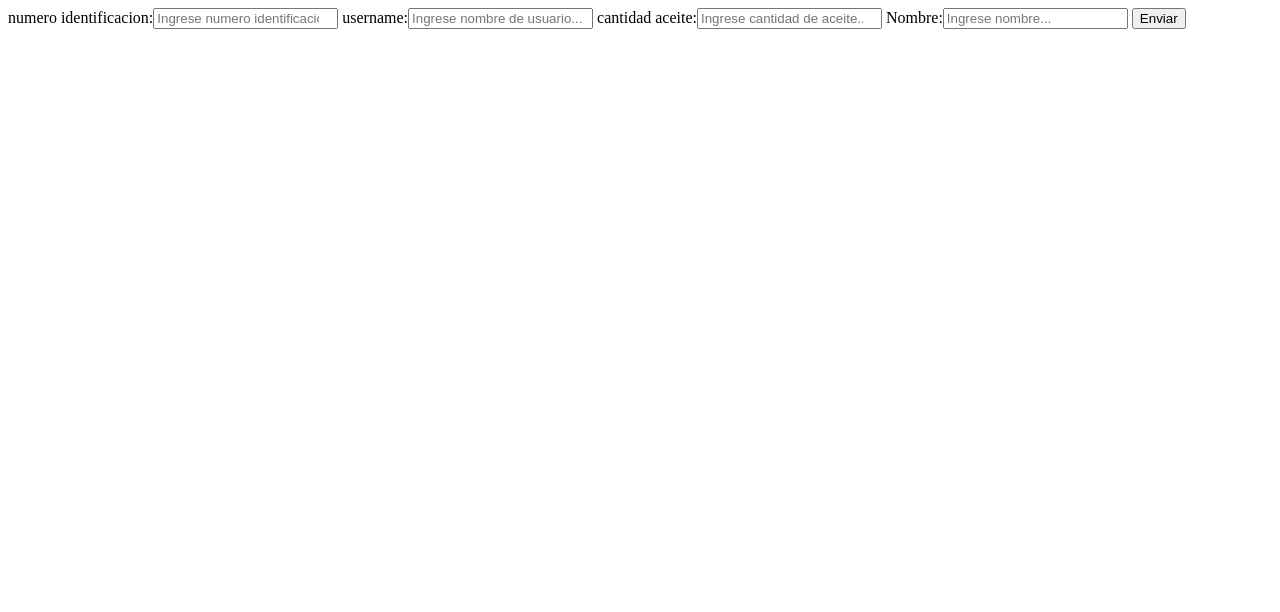
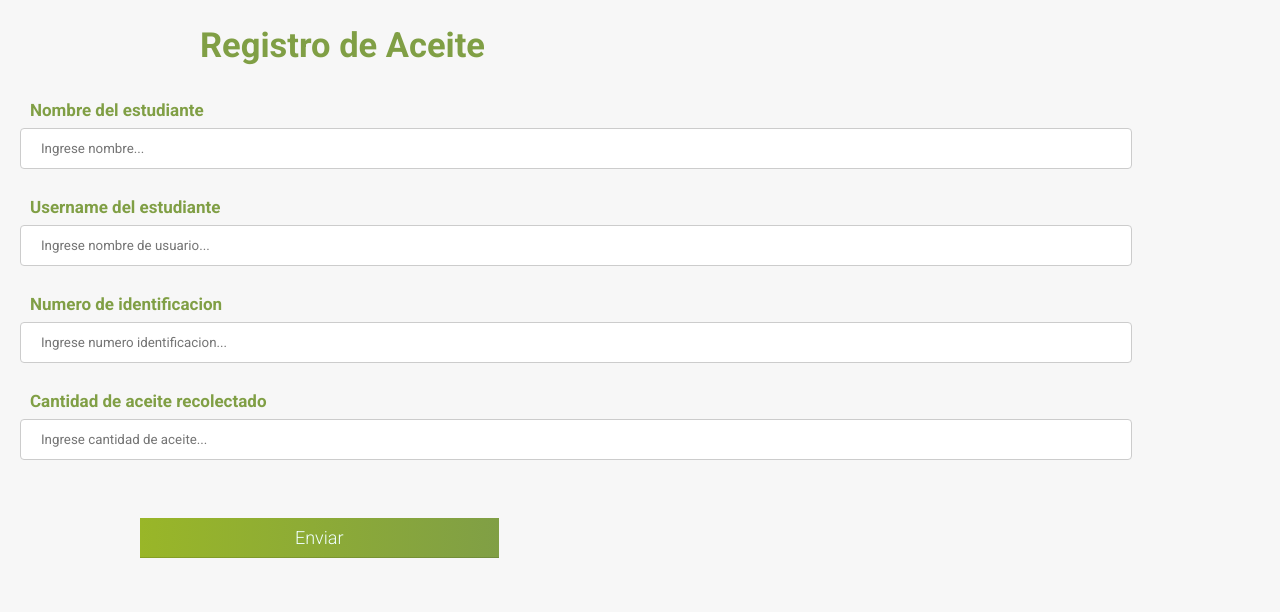
Before and after one commit to dgomezc1/R-Oil, a Django app: page /aceite/registro/ in a window 1280 px wide. Shown: the top 612 px of the page. Run offline with Django 3.2, Linux system fonts and the light colour scheme; a user stored in the database is signed in; data comes from the database, SQL or seed files in the repository.

Commit message:
Se implementa el estilo al registro de aceite

```diff
--- a/Roil/templates/registro_Aceite.html
+++ b/Roil/templates/registro_Aceite.html
@@ -1,11 +1,71 @@
+{% load static %}
 <!DOCTYPE html>
 <html>
+    <head>
+        <link rel="stylesheet" href='{% static "css/registrodocentes.css" %}'>
+    </head>
     <body>
         <div>
+            <div class="titulo">
+                <h2>Registro de Aceite</h2>
+            </div>
             <form action="" method="POST" class= "basic-grey">
                 {% csrf_token %}
-                {{ form }}
-                <input type="submit" value="Enviar">
+                <div class = "opciones">
+                    <label for="{{form.nombre.id_for_label}}">Nombre del estudiante</label>
+                    <div class="form-warp">
+                        {{form.nombre}}
+                    </div>
+                    {% if form.nombre.errors %}
+                    <ul>
+                        {% for error in form.nombre.errors %}
+                            <li class="errores">{{error}}</li>
+                        {% endfor %}
+                    </ul>
+                    {% endif %}
+                </div>
+                <div class = "opciones">
+                    <label for="{{form.username.id_for_label}}">Username del estudiante</label>
+                    <div class="form-warp">
+                        {{form.username}}
+                    </div>
+                    {% if form.username.errors %}
+                    <ul>
+                        {% for error in form.username.errors %}
+                            <li class="errores">{{error}}</li>
+                        {% endfor %}
+                    </ul>
+                    {% endif %}
+                </div>
+                <div class = "opciones">
+                    <label for="{{form.ni.id_for_label}}">Numero de identificacion</label>
+                    <div class="form-warp">
+                        {{form.ni}}
+                    </div>
+                    {% if form.ni.errors %}
+                    <ul>
+                        {% for error in form.ni.errors %}
+                            <li class="errores">{{error}}</li>
+                        {% endfor %}
+                    </ul>
+                    {% endif %}
+                </div>
+                <div class = "opciones">
+                    <label for="{{form.cantidad_aceite.id_for_label}}">Cantidad de aceite recolectado</label>
+                    <div class="form-warp">
+                        {{form.cantidad_aceite}}
+                    </div>
+                    {% if form.cantidad_aceite.errors %}
+                    <ul>
+                        {% for error in form.cantidad_aceite.errors %}
+                            <li class="errores">{{error}}</li>
+                        {% endfor %}
+                    </ul>
+                    {% endif %}
+                </div>
+                <div class="boton">
+                    <input type="submit" value="Enviar">
+                </div>
             </form>
 
         </div>
```
